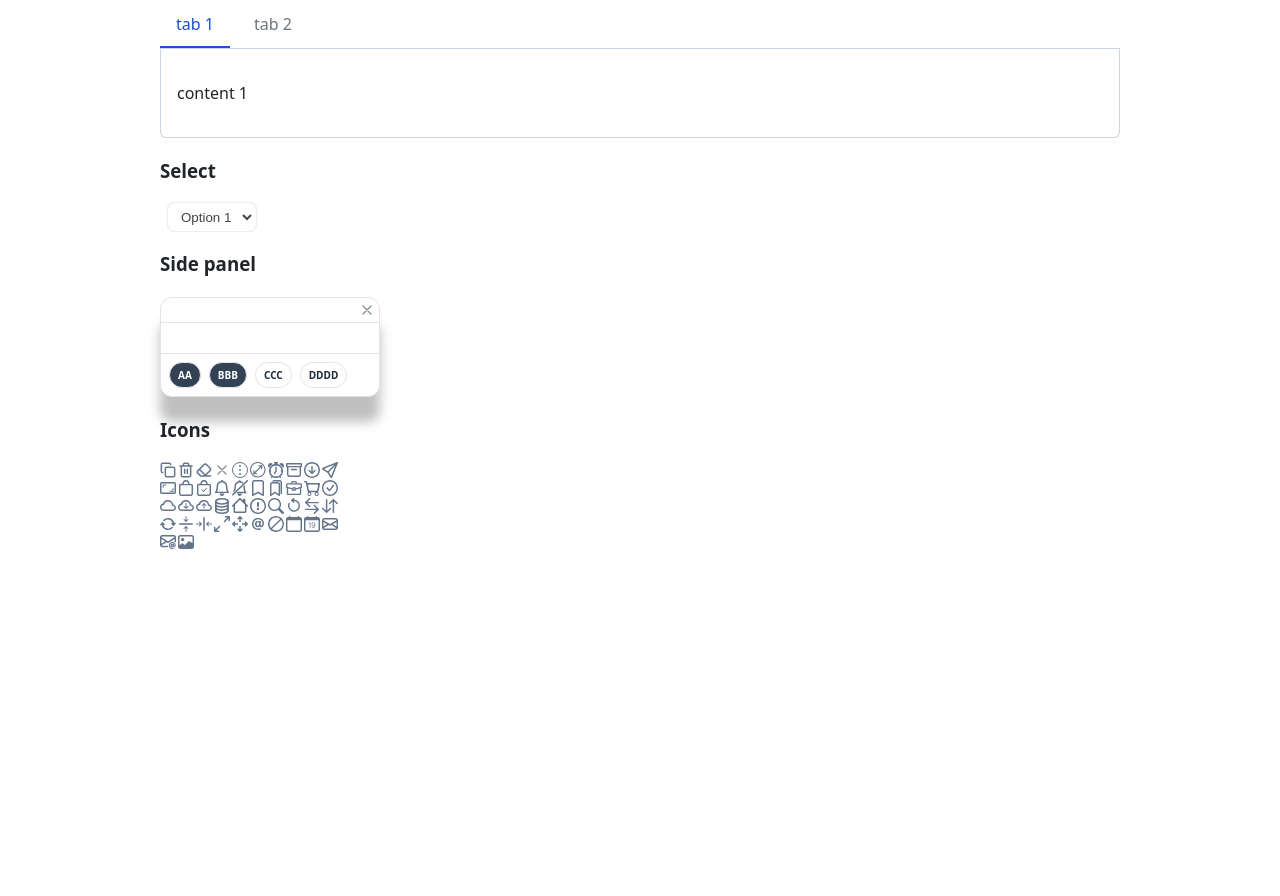
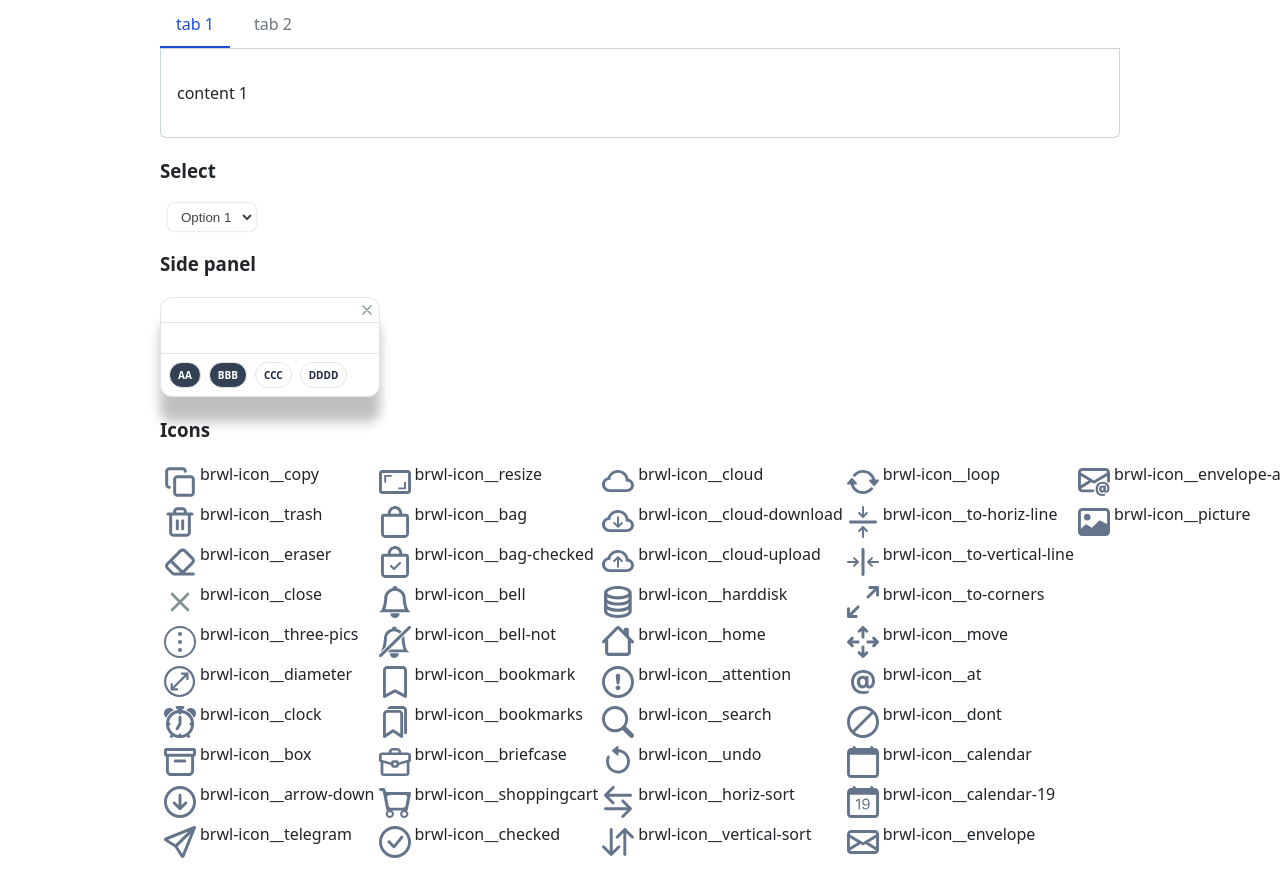
Before and after one commit to null-none/browly, a website built with Vite: page index.html in a window 1280 px wide. Shown: the part 1031-1927 px from the top of the page. Before the commit the page ends 1631 px from the top, so only its background shows below. Built offline with nearby package versions, Linux system fonts and the light colour scheme.

Commit message:
icons demo changed

```diff
--- a/index.html
+++ b/index.html
@@ -6,10 +6,19 @@
     <title>Browly</title>
     <style>
       .icon-wrapper{
-        display: grid;
-        grid-template-columns: repeat(10, 1fr);
-        gap: 2px;
-        width: fit-content;
+        display: flex;
+        flex-direction: column;
+        flex-wrap: wrap;
+        max-height: 400px;
+      }
+      .icon-cell{
+        width: 32px !important;
+        height: 32px !important;
+        background-size: 32px 32px !important;
+        margin: 4px !important;
+      }
+      .cell-wrapper{
+        display: flex;
       }
     </style>
   </head>
@@ -107,48 +116,175 @@
       </div>
       <h3>Icons</h3>
       <div class="icon-wrapper">
-        <div class="brwl-icon__copy"></div>
-        <div class="brwl-icon__trash"></div>
-        <div class="brwl-icon__eraser"></div>
-        <div class="brwl-icon__close"></div>
-        <div class="brwl-icon__three-pics"></div>
-        <div class="brwl-icon__diameter"></div>
-        <div class="brwl-icon__clock"></div>
-        <div class="brwl-icon__box"></div>
-        <div class="brwl-icon__arrow-down"></div>
-        <div class="brwl-icon__telegram"></div>
-        <div class="brwl-icon__resize"></div>
-        <div class="brwl-icon__bag"></div>
-        <div class="brwl-icon__bag-checked"></div>
-        <div class="brwl-icon__bell"></div>
-        <div class="brwl-icon__bell-not"></div>
-        <div class="brwl-icon__bookmark"></div>
-        <div class="brwl-icon__bookmarks"></div>
-        <div class="brwl-icon__briefcase"></div>
-        <div class="brwl-icon__shoppingcart"></div>
-        <div class="brwl-icon__checked"></div>
-        <div class="brwl-icon__cloud"></div>
-        <div class="brwl-icon__cloud-download"></div>
-        <div class="brwl-icon__cloud-upload"></div>
-        <div class="brwl-icon__harddisk"></div>
-        <div class="brwl-icon__home"></div>
-        <div class="brwl-icon__attention"></div>
-        <div class="brwl-icon__search"></div>
-        <div class="brwl-icon__undo"></div>
-        <div class="brwl-icon__horiz-sort"></div>
-        <div class="brwl-icon__vertical-sort"></div>
-        <div class="brwl-icon__loop"></div>
-        <div class="brwl-icon__to-horiz-line"></div>
-        <div class="brwl-icon__to-vertical-line"></div>
-        <div class="brwl-icon__to-corners"></div>
-        <div class="brwl-icon__move"></div>
-        <div class="brwl-icon__at"></div>
-        <div class="brwl-icon__dont"></div>
-        <div class="brwl-icon__calendar"></div>
-        <div class="brwl-icon__calendar-19"></div>
-        <div class="brwl-icon__envelope"></div>
-        <div class="brwl-icon__envelope-at"></div>
-        <div class="brwl-icon__picture"></div>
+        <div class="cell-wrapper">
+          <div class="icon-cell brwl-icon__copy"></div>
+          <div>brwl-icon__copy</div>
+        </div>
+        <div class="cell-wrapper">
+          <div class="icon-cell brwl-icon__trash"></div>
+          <div>brwl-icon__trash</div>
+        </div>
+        <div class="cell-wrapper">
+          <div class="icon-cell brwl-icon__eraser"></div>
+          <div>brwl-icon__eraser</div>
+        </div>
+        <div class="cell-wrapper">
+          <div class="icon-cell brwl-icon__close"></div>
+          <div>brwl-icon__close</div>
+        </div>
+        <div class="cell-wrapper">
+          <div class="icon-cell brwl-icon__three-pics"></div>
+          <div>brwl-icon__three-pics</div>
+        </div>
+        <div class="cell-wrapper">
+          <div class="icon-cell brwl-icon__diameter"></div>
+          <div>brwl-icon__diameter</div>
+        </div>
+        <div class="cell-wrapper">
+          <div class="icon-cell brwl-icon__clock"></div>
+          <div>brwl-icon__clock</div>
+        </div>
+        <div class="cell-wrapper">
+          <div class="icon-cell brwl-icon__box"></div>
+          <div>brwl-icon__box</div>
+        </div>
+        <div class="cell-wrapper">
+          <div class="icon-cell brwl-icon__arrow-down"></div>
+          <div>brwl-icon__arrow-down</div>
+        </div>
+        <div class="cell-wrapper">
+          <div class="icon-cell brwl-icon__telegram"></div>
+          <div>brwl-icon__telegram</div>
+        </div>
+        <div class="cell-wrapper">
+          <div class="icon-cell brwl-icon__resize"></div>
+          <div>brwl-icon__resize</div>
+        </div>
+        <div class="cell-wrapper">
+          <div class="icon-cell brwl-icon__bag"></div>
+          <div>brwl-icon__bag</div>
+        </div>
+        <div class="cell-wrapper">
+          <div class="icon-cell brwl-icon__bag-checked"></div>
+          <div>brwl-icon__bag-checked</div>
+        </div>
+        <div class="cell-wrapper">
+          <div class="icon-cell brwl-icon__bell"></div>
+          <div>brwl-icon__bell</div>
+        </div>
+        <div class="cell-wrapper">
+          <div class="icon-cell brwl-icon__bell-not"></div>
+          <div>brwl-icon__bell-not</div>
+        </div>
+        <div class="cell-wrapper">
+          <div class="icon-cell brwl-icon__bookmark"></div>
+          <div>brwl-icon__bookmark</div>
+        </div>
+        <div class="cell-wrapper">
+          <div class="icon-cell brwl-icon__bookmarks"></div>
+          <div>brwl-icon__bookmarks</div>
+        </div>
+        <div class="cell-wrapper">
+          <div class="icon-cell brwl-icon__briefcase"></div>
+          <div>brwl-icon__briefcase</div>
+        </div>
+        <div class="cell-wrapper">
+          <div class="icon-cell brwl-icon__shoppingcart"></div>
+          <div>brwl-icon__shoppingcart</div>
+        </div>
+        <div class="cell-wrapper">
+          <div class="icon-cell brwl-icon__checked"></div>
+          <div>brwl-icon__checked</div>
+        </div>
+        <div class="cell-wrapper">
+          <div class="icon-cell brwl-icon__cloud"></div>
+          <div>brwl-icon__cloud</div>
+        </div>
+        <div class="cell-wrapper">
+          <div class="icon-cell brwl-icon__cloud-download"></div>
+          <div>brwl-icon__cloud-download</div>
+        </div>
+        <div class="cell-wrapper">
+          <div class="icon-cell brwl-icon__cloud-upload"></div>
+          <div>brwl-icon__cloud-upload</div>
+        </div>
+        <div class="cell-wrapper">
+          <div class="icon-cell brwl-icon__harddisk"></div>
+          <div>brwl-icon__harddisk</div>
+        </div>
+        <div class="cell-wrapper">
+          <div class="icon-cell brwl-icon__home"></div>
+          <div>brwl-icon__home</div>
+        </div>
+        <div class="cell-wrapper">
+          <div class="icon-cell brwl-icon__attention"></div>
+          <div>brwl-icon__attention</div>
+        </div>
+        <div class="cell-wrapper">
+          <div class="icon-cell brwl-icon__search"></div>
+          <div>brwl-icon__search</div>
+        </div>
+        <div class="cell-wrapper">
+          <div class="icon-cell brwl-icon__undo"></div>
+          <div>brwl-icon__undo</div>
+        </div>
+        <div class="cell-wrapper">
+          <div class="icon-cell brwl-icon__horiz-sort"></div>
+          <div>brwl-icon__horiz-sort</div>
+        </div>
+        <div class="cell-wrapper">
+          <div class="icon-cell brwl-icon__vertical-sort"></div>
+          <div>brwl-icon__vertical-sort</div>
+        </div>
+        <div class="cell-wrapper">
+          <div class="icon-cell brwl-icon__loop"></div>
+          <div>brwl-icon__loop</div>
+        </div>
+        <div class="cell-wrapper">
+          <div class="icon-cell brwl-icon__to-horiz-line"></div>
+          <div>brwl-icon__to-horiz-line</div>
+        </div>
+        <div class="cell-wrapper">
+          <div class="icon-cell brwl-icon__to-vertical-line"></div>
+          <div>brwl-icon__to-vertical-line</div>
+        </div>
+        <div class="cell-wrapper">
+          <div class="icon-cell brwl-icon__to-corners"></div>
+          <div>brwl-icon__to-corners</div>
+        </div>
+        <div class="cell-wrapper">
+          <div class="icon-cell brwl-icon__move"></div>
+          <div>brwl-icon__move</div>
+        </div>
+        <div class="cell-wrapper">
+          <div class="icon-cell brwl-icon__at"></div>
+          <div>brwl-icon__at</div>
+        </div>
+        <div class="cell-wrapper">
+          <div class="icon-cell brwl-icon__dont"></div>
+          <div>brwl-icon__dont</div>
+        </div>
+        <div class="cell-wrapper">
+          <div class="icon-cell brwl-icon__calendar"></div>
+          <div>brwl-icon__calendar</div>
+        </div>
+        <div class="cell-wrapper">
+          <div class="icon-cell brwl-icon__calendar-19"></div>
+          <div>brwl-icon__calendar-19</div>
+        </div>
+        <div class="cell-wrapper">
+          <div class="icon-cell brwl-icon__envelope"></div>
+          <div>brwl-icon__envelope</div>
+        </div>
+        <div class="cell-wrapper">
+          <div class="icon-cell brwl-icon__envelope-at"></div>
+          <div>brwl-icon__envelope-at</div>
+        </div>
+        <div class="cell-wrapper">
+          <div class="icon-cell brwl-icon__picture"></div>
+          <div>brwl-icon__picture</div>
+        </div>
+
       </div>
     </div>
     <script src="/jquery.js"></script>
```
